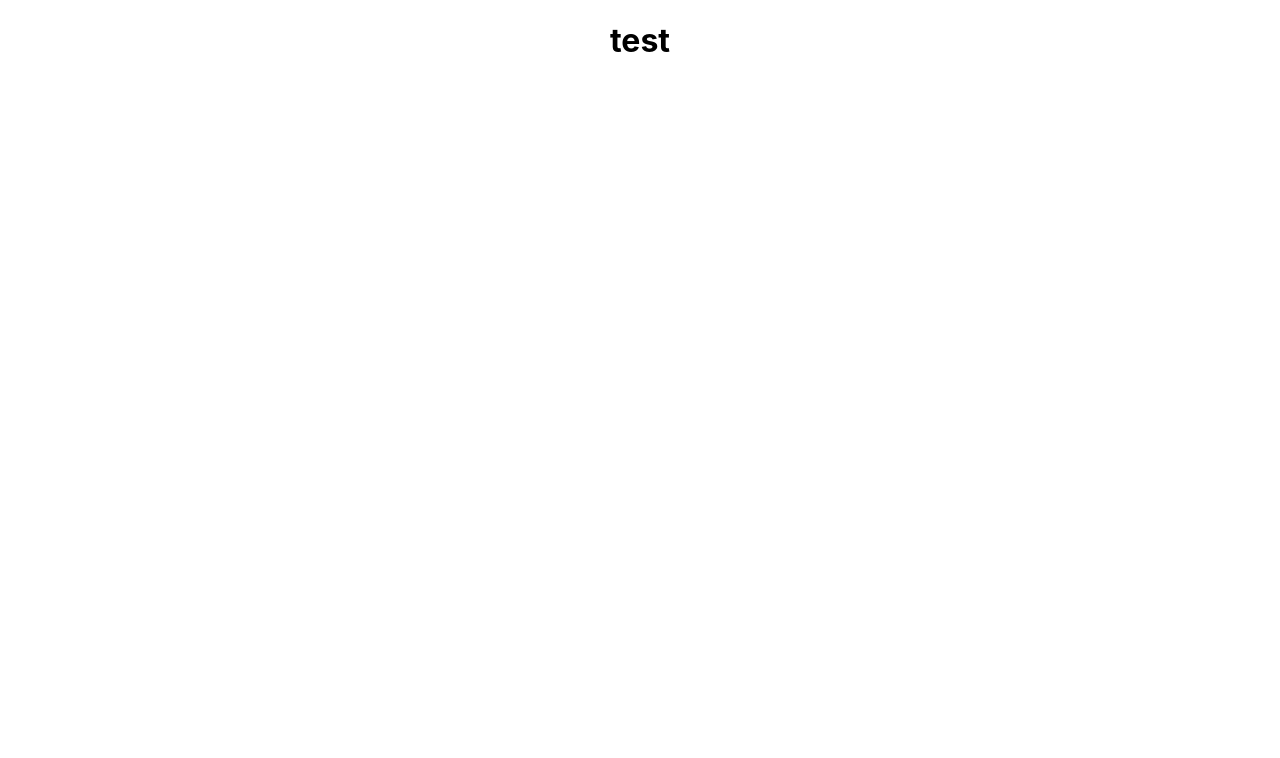
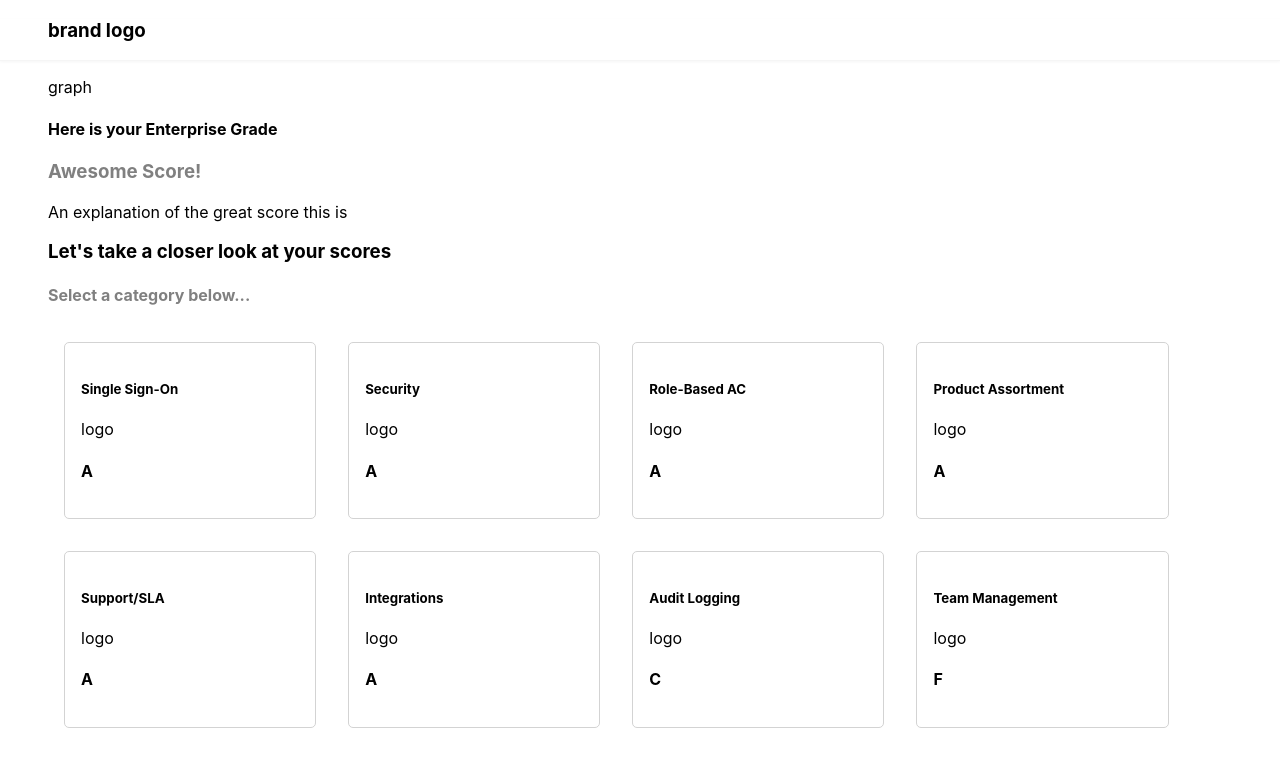
Before and after one commit to dannyk08/replicated, a React (Create React App) app: page / in a window 1280 px wide. Shown: the top 758 px of the page. Built offline with nearby package versions, Linux system fonts and the light colour scheme.

Commit message:
'Score Analysis' loop of mock data

```diff
--- a/src/App.css
+++ b/src/App.css
@@ -1,3 +1,2 @@
 .App {
-  text-align: center;
 }
--- a/src/App.js
+++ b/src/App.js
@@ -1,11 +1,36 @@
 import React, { Component } from 'react';
+
+import {
+  Navigation,
+  ScoreGraph,
+  ScoreAnalysis,
+} from './components';
 import './App.css';
 
 class App extends Component {
   render() {
     return (
       <div className="App">
-        <h1>test</h1>
+        <Navigation />
+
+        <div className="container">
+          <div className="score-explanation-container">
+            <ScoreGraph />
+            <div className="score-explanation">
+              <h4 className="title">Here is your Enterprise Grade</h4>
+              <h3 className="sub-title">Awesome Score!</h3>
+              <p>An explanation of the great score this is</p>
+            </div>
+          </div>
+
+          <div className="score-analysis">
+            <h3 className="title">Let's take a closer look at your scores</h3>
+            <h4 className="sub-title">Select a category below...</h4>
+            <ScoreAnalysis />
+          </div>
+
+          <h1>test</h1>
+        </div>
       </div>
     );
   }
--- /dev/null
+++ b/src/components/Navigation.css
@@ -0,0 +1,4 @@
+.Navigation {
+  border-bottom: 1px solid whitesmoke;
+  box-shadow: 0 1px 3px whitesmoke;
+}
--- /dev/null
+++ b/src/components/Navigation.js
@@ -0,0 +1,13 @@
+import React from 'react';
+
+import './Navigation.css';
+
+export default class Navigation extends React.Component {
+  render() {
+    return <nav className="Navigation">
+      <div className="container">
+        <h3>brand logo</h3>
+      </div>
+    </nav>
+  }
+}
--- /dev/null
+++ b/src/components/ScoreAnalysis.js
@@ -0,0 +1,37 @@
+import React from 'react';
+import ScoreAnalysisItem from './ScoreAnalysisItem';
+
+export default class ScoreAnalysis extends React.Component {
+  render() {
+    const mockData = [
+      { assessment: 'Single Sign-On', score: 1 },
+      { assessment: 'Security', score: 1 },
+      { assessment: 'Role-Based AC', score: 1 },
+      { assessment: 'Product Assortment', score: 1 },
+      { assessment: 'Support/SLA', score: 1 },
+      { assessment: 'Integrations', score: 1 },
+      { assessment: 'Audit Logging', score: 3 },
+      { assessment: 'Team Management', score: 5 },
+      { assessment: 'Change Management', score: 4 },
+      { assessment: 'Deployment Options', score: 2 },
+      { assessment: 'Reporting', score: 2 },
+    ]
+
+    return <div className="ScoreAnalysis">
+      {
+        mockData.map((analysis, index) => {
+          return <ScoreAnalysisItem key={index * Date.now()} analysis={analysis} />
+        })
+      }
+    </div>
+  }
+}
+
+
+export const scoreMap = {
+  1: 'A',
+  2: 'B',
+  3: 'C',
+  4: 'D',
+  5: 'F',
+}
--- /dev/null
+++ b/src/components/ScoreAnalysisItem.css
@@ -0,0 +1,14 @@
+.ScoreGraphItem {
+  padding: 1rem;
+  margin: 1rem;
+  max-width: calc(24% - 2rem);
+  display: inline-block;
+  width: 100%;
+  border: 1px solid lightgray;
+  border-radius: 5px;
+}
+
+.ScoreGraphItem:hover {
+  border-color: lightblue;
+  background: whitesmoke;
+}
--- /dev/null
+++ b/src/components/ScoreAnalysisItem.js
@@ -0,0 +1,23 @@
+import React from 'react';
+
+import './ScoreAnalysisItem.css';
+import { scoreMap } from './ScoreAnalysis';
+
+export default class ScoreAnalysisItem extends React.Component {
+  render() {
+    const {
+      analysis: {
+        score,
+        assessment
+      }
+    } = this.props
+
+    return <div className="ScoreGraphItem">
+      <h5>{assessment}</h5>
+      <div>
+        <p>logo</p>
+        <h4>{scoreMap[score]}</h4>
+      </div>
+    </div>
+  }
+}
--- /dev/null
+++ b/src/components/ScoreGraph.js
@@ -0,0 +1,9 @@
+import React from 'react';
+
+export default class ScoreGraph extends React.Component {
+  render() {
+    return <div className="score-graph">
+      <p>graph</p>
+    </div>
+  }
+}
--- /dev/null
+++ b/src/components/index.js
@@ -0,0 +1,4 @@
+export { default as Navigation } from './Navigation'
+export { default as ScoreGraph } from './ScoreGraph'
+export { default as ScoreAnalysis } from './ScoreAnalysis'
+export { default as ScoreAnalysisItem } from './ScoreAnalysisItem'
--- a/src/index.css
+++ b/src/index.css
@@ -1,3 +1,7 @@
+* {
+  box-sizing: border-box;
+}
+
 body {
   margin: 0;
   padding: 0;
@@ -6,9 +10,38 @@ body {
     sans-serif;
   -webkit-font-smoothing: antialiased;
   -moz-osx-font-smoothing: grayscale;
+  height: 100vh;
+  width: 100vw;
+  overflow: auto;
+  font-size: 14px;
 }
 
 code {
   font-family: source-code-pro, Menlo, Monaco, Consolas, "Courier New",
     monospace;
 }
+
+.container {
+  padding-left: .5rem;
+  padding-right: .5rem;
+}
+
+.title {
+  font-weight: bold;
+}
+
+.sub-title {
+  color: gray;
+}
+
+@media (min-width: 1200px) {
+  body {
+    font-size: 16px;
+  }
+
+  .container {
+    max-width: 1200px;
+    margin-left: auto;
+    margin-right: auto;
+  }
+}
```
